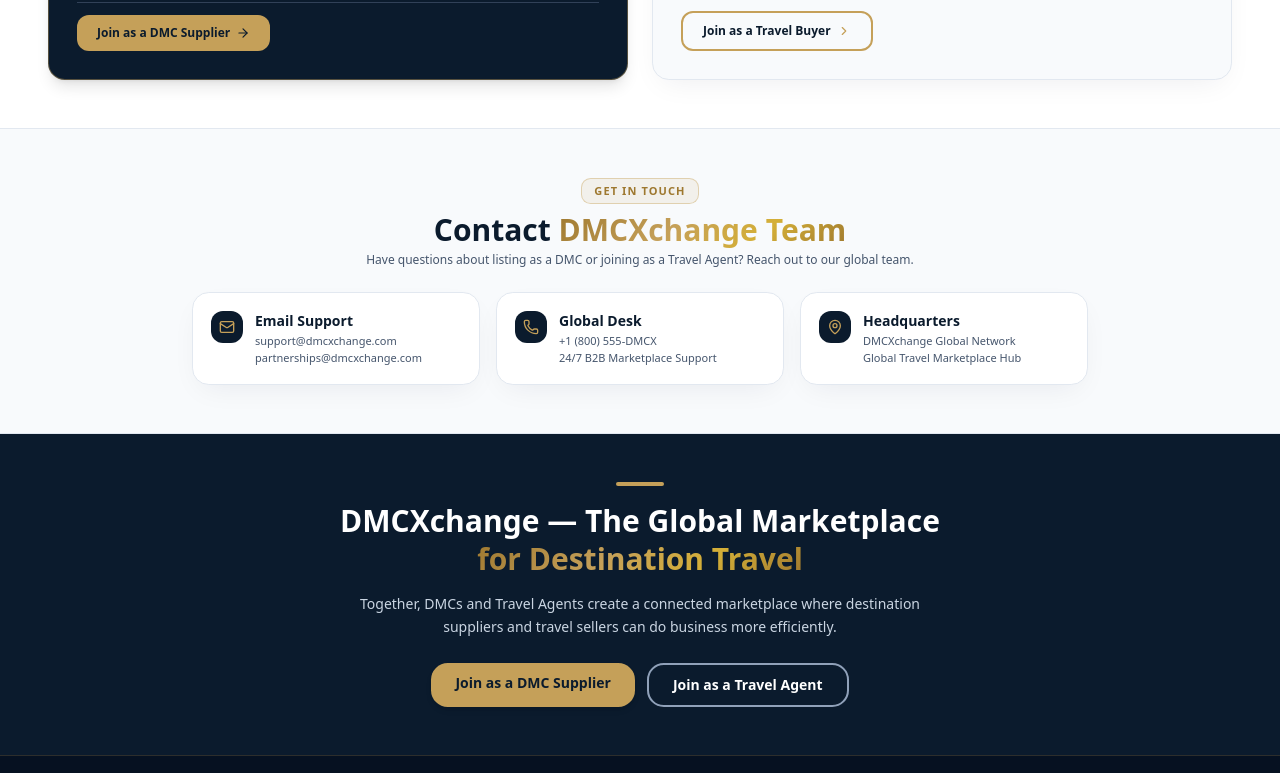
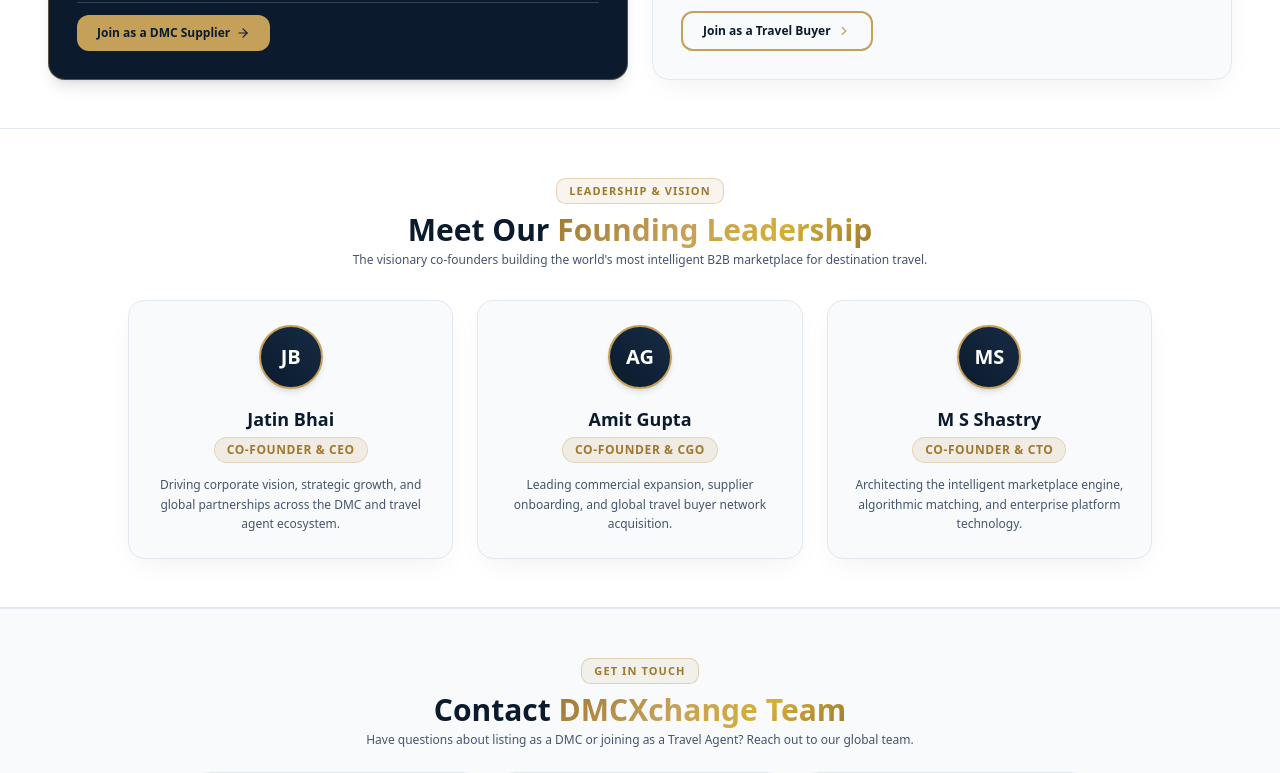
Before and after one commit to jatin1978-jb/dmchub, a Next.js app: page / in a window 1280 px wide. Shown: the part 2400-3173 px from the top of the page. Built offline with nearby package versions, Linux system fonts and the light colour scheme.

Commit message:
add-our-team-section-and-footer-links

```diff
--- a/src/app/page.tsx
+++ b/src/app/page.tsx
@@ -631,6 +631,67 @@
             </div>
           </section>
 
+          {/* Our Leadership Team Section (#team) */}
+          <section id="team" className="py-8 sm:py-10 lg:py-12 bg-white border-t border-b border-slate-200">
+            <div className="w-full max-w-[1650px] mx-auto px-6 sm:px-10 lg:px-12">
+              <div className="mb-8 text-center max-w-2xl mx-auto">
+                <span className="inline-block text-[11px] font-bold tracking-widest uppercase px-3 py-1 rounded-md border border-[#C5A059]/40 text-[#9E782F] bg-[#C5A059]/10 mb-2">
+                  Leadership & Vision
+                </span>
+                <h2 className="text-xl sm:text-2xl lg:text-3xl font-bold text-[#0B1B2D] font-serif">
+                  Meet Our <span className="gold-gradient-text">Founding Leadership</span>
+                </h2>
+                <p className="text-xs text-slate-600 mt-1">
+                  The visionary co-founders building the world's most intelligent B2B marketplace for destination travel.
+                </p>
+              </div>
+
+              <div className="grid grid-cols-1 md:grid-cols-3 gap-6 max-w-5xl mx-auto">
+                {/* Jatin Bhai */}
+                <div className="bg-[#F8FAFC] rounded-2xl p-6 border border-slate-200 luxury-card-shadow hover:border-[#C5A059] transition-all text-center flex flex-col items-center">
+                  <div className="w-16 h-16 rounded-full bg-gradient-to-tr from-[#0B1B2D] to-[#162B44] border-2 border-[#C5A059] flex items-center justify-center text-white font-serif font-bold text-xl mb-4 shadow-md">
+                    JB
+                  </div>
+                  <h3 className="text-lg font-bold font-serif text-[#0B1B2D] mb-1">Jatin Bhai</h3>
+                  <div className="text-xs font-bold uppercase tracking-wider text-[#9E782F] bg-[#C5A059]/15 px-3 py-1 rounded-full border border-[#C5A059]/30 mb-3 inline-block">
+                    Co-Founder & CEO
+                  </div>
+                  <p className="text-xs text-slate-600 leading-relaxed">
+                    Driving corporate vision, strategic growth, and global partnerships across the DMC and travel agent ecosystem.
+                  </p>
+                </div>
+
+                {/* Amit Gupta */}
+                <div className="bg-[#F8FAFC] rounded-2xl p-6 border border-slate-200 luxury-card-shadow hover:border-[#C5A059] transition-all text-center flex flex-col items-center">
+                  <div className="w-16 h-16 rounded-full bg-gradient-to-tr from-[#0B1B2D] to-[#162B44] border-2 border-[#C5A059] flex items-center justify-center text-white font-serif font-bold text-xl mb-4 shadow-md">
+                    AG
+                  </div>
+                  <h3 className="text-lg font-bold font-serif text-[#0B1B2D] mb-1">Amit Gupta</h3>
+                  <div className="text-xs font-bold uppercase tracking-wider text-[#9E782F] bg-[#C5A059]/15 px-3 py-1 rounded-full border border-[#C5A059]/30 mb-3 inline-block">
+                    Co-Founder & CGO
+                  </div>
+                  <p className="text-xs text-slate-600 leading-relaxed">
+                    Leading commercial expansion, supplier onboarding, and global travel buyer network acquisition.
+                  </p>
+                </div>
+
+                {/* M S Shastry */}
+                <div className="bg-[#F8FAFC] rounded-2xl p-6 border border-slate-200 luxury-card-shadow hover:border-[#C5A059] transition-all text-center flex flex-col items-center">
+                  <div className="w-16 h-16 rounded-full bg-gradient-to-tr from-[#0B1B2D] to-[#162B44] border-2 border-[#C5A059] flex items-center justify-center text-white font-serif font-bold text-xl mb-4 shadow-md">
+                    MS
+                  </div>
+                  <h3 className="text-lg font-bold font-serif text-[#0B1B2D] mb-1">M S Shastry</h3>
+                  <div className="text-xs font-bold uppercase tracking-wider text-[#9E782F] bg-[#C5A059]/15 px-3 py-1 rounded-full border border-[#C5A059]/30 mb-3 inline-block">
+                    Co-Founder & CTO
+                  </div>
+                  <p className="text-xs text-slate-600 leading-relaxed">
+                    Architecting the intelligent marketplace engine, algorithmic matching, and enterprise platform technology.
+                  </p>
+                </div>
+              </div>
+            </div>
+          </section>
+
           {/* Contact Us Section (#contact) */}
           <section id="contact" className="py-8 sm:py-10 lg:py-12 bg-[#F8FAFC] border-t border-b border-slate-200">
             <div className="w-full max-w-[1650px] mx-auto px-6 sm:px-10 lg:px-12">
@@ -736,6 +797,7 @@
               <ul className="space-y-2 text-xs">
                 <li><a href="#about" className="hover:text-white transition-colors">What is DMCXchange</a></li>
                 <li><a href="#how-it-works" className="hover:text-white transition-colors">How it works</a></li>
+                <li><a href="#team" className="hover:text-white transition-colors">Our Team</a></li>
                 <li><a href="#about" className="hover:text-white transition-colors">About us</a></li>
                 <li><a href="#contact" className="hover:text-white transition-colors">Contact us</a></li>
               </ul>
@@ -755,6 +817,7 @@
               <ul className="space-y-2 text-xs">
                 <li><a href="#for-dmcs" className="hover:text-white transition-colors">For DMCs</a></li>
                 <li><a href="#how-it-works" className="hover:text-white transition-colors">For Travel Agents</a></li>
+                <li><a href="#team" className="hover:text-white transition-colors">Leadership Team</a></li>
                 <li><a href="#contact" className="hover:text-white transition-colors">Support Desk</a></li>
               </ul>
             </div>
```
Also changed, not shown: 1 other file (tests, documents, lock files or other folders).
